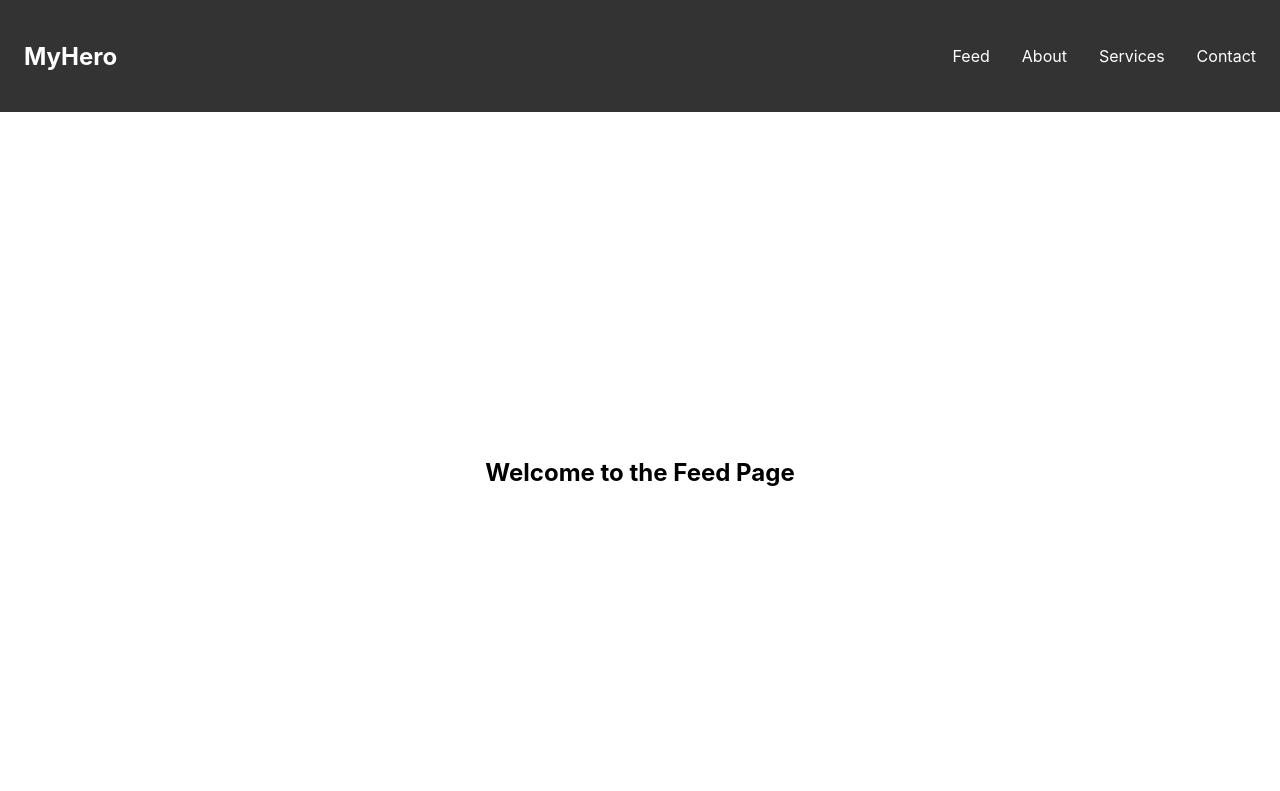
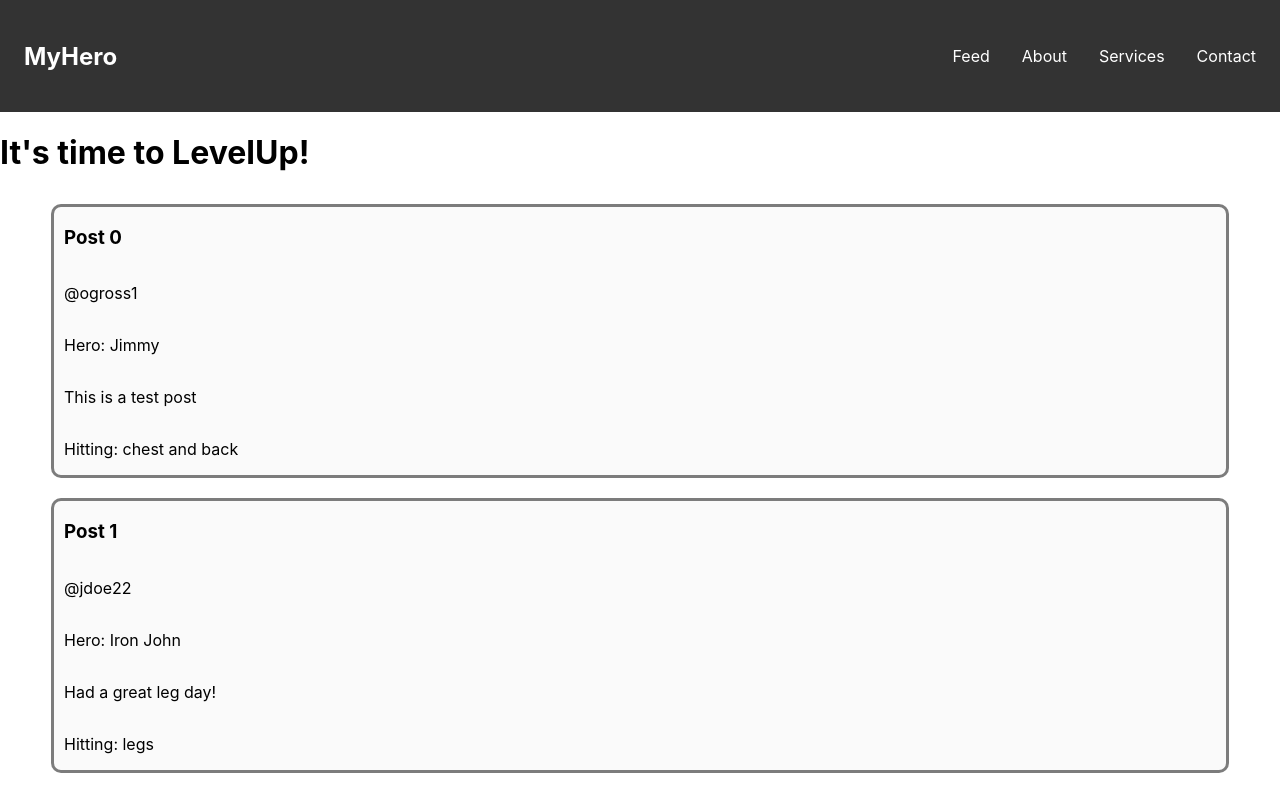
Before and after one commit to oscarg111/Web-Programming-Project, a React (Create React App) app in the folder levelup-fitness-app/: page / in a window 1280 px wide. Shown: the top 791 px of the page. Built offline with nearby package versions, Linux system fonts and the light colour scheme.

Commit message:
Added feed page with basic cards as placeholders

```diff
--- a/levelup-fitness-app/src/App.css
+++ b/levelup-fitness-app/src/App.css
@@ -83,7 +83,7 @@
   z-index: -1; /* Make sure it stays behind the content */
 }
 
-.hero-stats-card {
+.card {
   width: 300px;
   border-style: solid;
   border-color: rgba(0, 0, 0, 0.5);
@@ -92,6 +92,11 @@
   background-color: rgb(245, 245, 245, 50%);
   display: flex;
   flex-direction: column;
+  margin: 10px;
+}
+
+.mostly-full-width {
+  width: 90%;
 }
 
 .stat-bar {
@@ -110,3 +115,9 @@
   border-radius: 10px 0 0 10px; /* Rounds the left corners */
   transition: width 0.5s ease-in-out; /* Smooth transition on health change */
 }
+
+.feed-card {
+  border: solid;
+  padding: 0px 10px 0pc 10px;
+  border-radius: 10px;
+}
--- /dev/null
+++ b/levelup-fitness-app/src/components/FeedCard.js
@@ -0,0 +1,15 @@
+import React from "react";
+
+const FeedCard = ({ post, postId }) => {
+  return (
+    <div class="card mostly-full-width">
+      <h3>Post {postId}</h3>
+      <p>@{post.userName}</p>
+      <p>Hero: {post.heroName}</p>
+      <p>{post.postContent}</p>
+      <p>Hitting: {post.muscleGroup}</p>
+    </div>
+  );
+};
+
+export default FeedCard;
--- a/levelup-fitness-app/src/components/HeroCard.js
+++ b/levelup-fitness-app/src/components/HeroCard.js
@@ -1,6 +1,15 @@
 import React, { useState, useEffect } from "react";
 
-const HeroCard = ({ name, health, maxHealth, attack, defense }) => {
+const HeroCard = ({ hero }) => {
+  // name, health, maxHealth, attack, defense
+  let name = hero.name;
+  let health = hero.health;
+  let maxHealth = hero.maxHealth;
+  let attack = hero.attack;
+  let defense = hero.defense;
+
+  let loggedIn = false;
+
   const [displayedHealth, setDisplayedHealth] = useState(0); // use state for displayed health
   const [displayedAttack, setDisplayedAttack] = useState(0); // use state for displayed attack
   const [displayedDefense, setDisplayedDefense] = useState(0); // use state for displayed defense
@@ -32,25 +41,25 @@ const HeroCard = ({ name, health, maxHealth, attack, defense }) => {
   }, [defense]);
 
   return (
-    <div class="hero-stats-card">
+    <div class="card">
       <h2>{name}</h2>
-
+      <p>
+        Health: {health} / {maxHealth}
+      </p>
       <div className="stat-bar">
         <div
           className="stat-bar-fill"
           style={{ width: `${displayedHealth}%`, backgroundColor: `#3bde5a` }}
         ></div>
       </div>
-      <p>
-        Health: {health} / {maxHealth}
-      </p>
+      <p>Attack: {attack}</p>
       <div className="stat-bar">
         <div
           className="stat-bar-fill"
           style={{ width: `${displayedAttack}%`, backgroundColor: `#f72323` }}
         ></div>
       </div>
-      <p>Attack: {attack}</p>
+      <p>defense: {defense}</p>
       <div className="stat-bar">
         <div
           className="stat-bar-fill"
@@ -60,7 +69,6 @@ const HeroCard = ({ name, health, maxHealth, attack, defense }) => {
           }}
         ></div>
       </div>
-      <p>defense: {defense}</p>
     </div>
   );
 };
--- a/levelup-fitness-app/src/pages/Feed.js
+++ b/levelup-fitness-app/src/pages/Feed.js
@@ -1,10 +1,79 @@
 // Home.js
 import React from "react";
+import FeedCard from "../components/FeedCard";
 
 const Feed = () => {
+  let postList = [
+    {
+      userName: "ogross1",
+      heroName: "Jimmy",
+      postContent: "This is a test post",
+      muscleGroup: "chest and back",
+    },
+    {
+      userName: "jdoe22",
+      heroName: "Iron John",
+      postContent: "Had a great leg day!",
+      muscleGroup: "legs",
+    },
+    {
+      userName: "marySmith33",
+      heroName: "Lightning Lass",
+      postContent: "Crushed some upper body exercises!",
+      muscleGroup: "arms and shoulders",
+    },
+    {
+      userName: "superman4",
+      heroName: "Kal El",
+      postContent: "Flew through my cardio session today.",
+      muscleGroup: "cardio",
+    },
+    {
+      userName: "wonderwoman5",
+      heroName: "Diana Prince",
+      postContent: "Focused on core strength today!",
+      muscleGroup: "core",
+    },
+    {
+      userName: "batman6",
+      heroName: "Dark Knight",
+      postContent: "Worked on endurance and agility.",
+      muscleGroup: "full body",
+    },
+    {
+      userName: "captainAmerica7",
+      heroName: "Cap",
+      postContent: "Crushed another back workout!",
+      muscleGroup: "back",
+    },
+    {
+      userName: "flash8",
+      heroName: "Scarlet Speedster",
+      postContent: "Ran some intense sprints today.",
+      muscleGroup: "legs and cardio",
+    },
+    {
+      userName: "thor9",
+      heroName: "God of Thunder",
+      postContent: "Lifted heavy weights today!",
+      muscleGroup: "arms and chest",
+    },
+    {
+      userName: "blackwidow10",
+      heroName: "Natasha Romanoff",
+      postContent: "Worked on agility and reflexes.",
+      muscleGroup: "full body",
+    },
+  ];
+
   return (
-    <div class="page">
-      <h2>Welcome to the Feed Page</h2>
+    <div>
+      <h1>It's time to LevelUp!</h1>
+      <div class="page">
+        {postList.map((post, index) => (
+          <FeedCard postId={index} post={post} />
+        ))}
+      </div>
     </div>
   );
 };
--- a/levelup-fitness-app/src/pages/Hero.js
+++ b/levelup-fitness-app/src/pages/Hero.js
@@ -3,17 +3,25 @@ import React from "react";
 import HeroCard from "../components/HeroCard";
 
 const HeroPage = () => {
-  return (
+  let hero = {
+    name: "Jimmy",
+    health: 50,
+    maxHealth: 100,
+    attack: 10,
+    defense: 20,
+  };
+  let isLoggedIn = true;
+  return isLoggedIn ? (
     <div className="page">
       <div class="hero-pg-content">
         <h2>Welcome to the Hero Page</h2>
-        <HeroCard
-          name={"Jimmy"}
-          health={50}
-          maxHealth={100}
-          attack={10}
-          defense={20}
-        />
+        <HeroCard hero={hero} />
+      </div>
+    </div>
+  ) : (
+    <div className="page">
+      <div class="hero-pg-content">
+        <h2>Log in to see your Hero</h2>
       </div>
     </div>
   );
```
